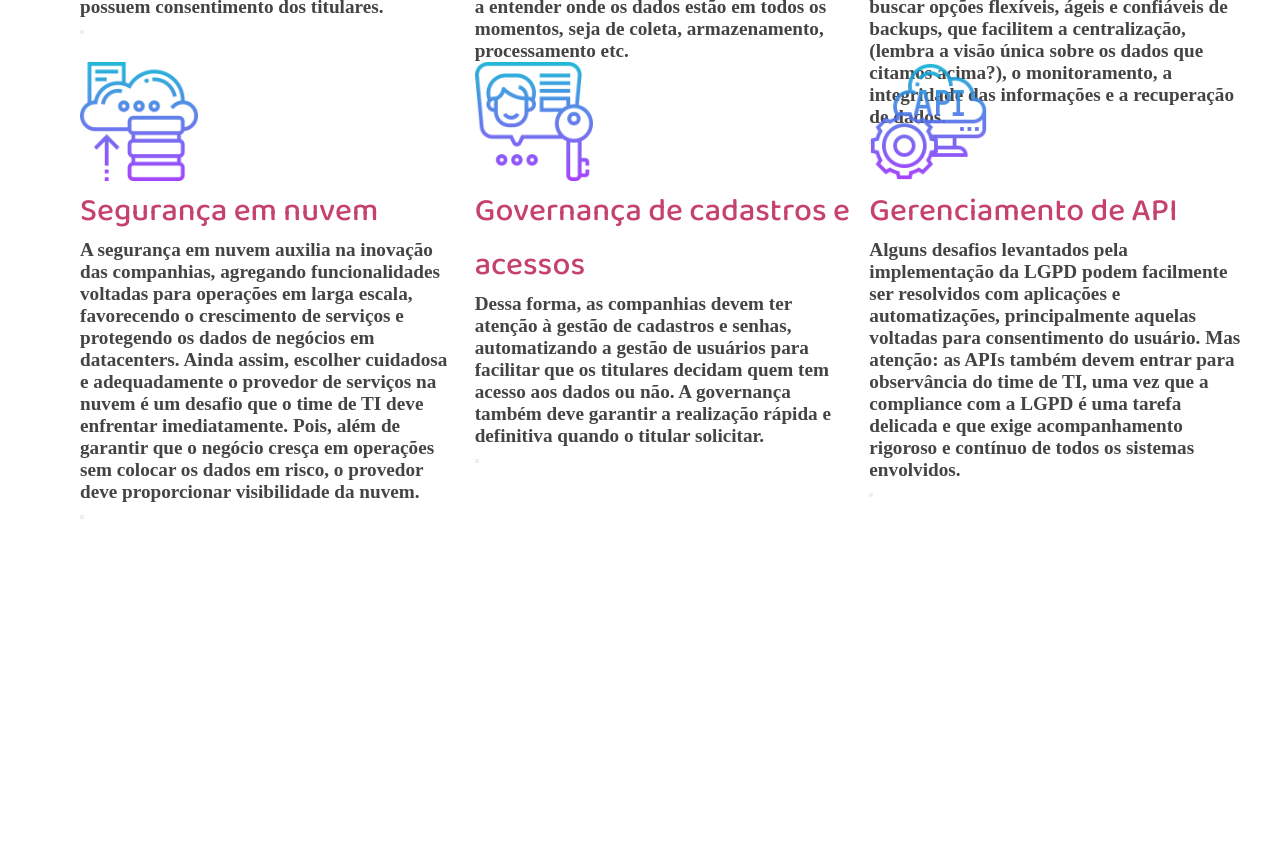
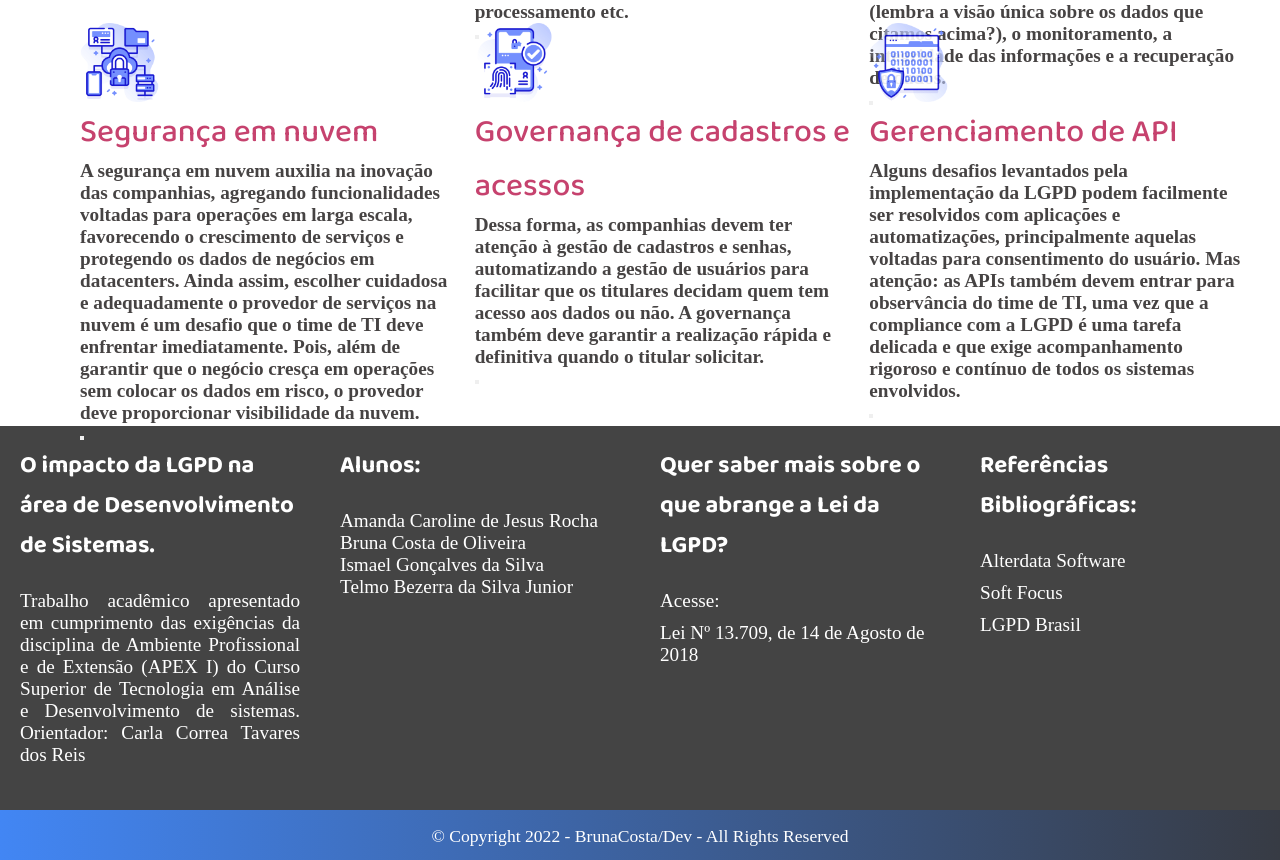
Before and after one commit to Bantonello/APEX, a plain HTML site: page APEX/Projeto-WebSite-APEX1/index.html in a window 1280 px wide. Shown: the part 2307-3167 px from the top of the page. Before the commit the page ends 2828 px from the top, so only its background shows below. Drawn offline with Linux system fonts and the light colour scheme.

Commit message:
Atualização
Criado footer

```diff
--- a/APEX/Projeto-WebSite-APEX1/index.html
+++ b/APEX/Projeto-WebSite-APEX1/index.html
@@ -211,7 +211,7 @@
         <div class="projetos">
           <div class="card">
             <div class="card-img-wrapper">
-              <img src="./Assets/cyber-security.png" alt="" class="" />
+              <img src="./Assets/privacidade.png" alt="" class="" />
             </div>
             <div class="card-info">
               <h2>Privacidade como configuração padrão</h2>
@@ -230,7 +230,7 @@
           <div class="card">
             <div class="card-img-wrapper">
               <img
-                src="./Assets/transferencia-de-arquivo.png"
+                src="./Assets/senha.png"
                 alt=""
                 class=""
               />
@@ -252,7 +252,7 @@
 
           <div class="card">
             <div class="card-img-wrapper">
-              <img src="./Assets/cole.png" alt="" class="" />
+              <img src="./Assets/servidor.png" alt="" class="" />
             </div>
             <div class="card-info">
               <h2>Tecnologias confiáveis para armazenamento</h2>
@@ -275,7 +275,7 @@
         <div class="projetos2">
           <div class="card">
             <div class="card-img-wrapper">
-              <img src="./Assets/armazenamento-na-nuvem.png" alt="" class="" />
+              <img src="./Assets/nuvem.png" alt="" class="" />
             </div>
             <div class="card-info">
               <h2>Segurança em nuvem</h2>
@@ -297,7 +297,7 @@
 
           <div class="card">
             <div class="card-img-wrapper">
-              <img src="./Assets/acesso-privado.png" alt="" class="" />
+              <img src="./Assets/impressao-digital.png" alt="" class="" />
             </div>
             <div class="card-info">
               <h2>Governança de cadastros e acessos</h2>
@@ -315,7 +315,7 @@
 
           <div class="card">
             <div class="card-img-wrapper">
-              <img src="./Assets/api.png" alt="" class="" />
+              <img src="./Assets/criptografia-de-dados.png" alt="" class="" />
             </div>
             <div class="card-info">
               <h2>Gerenciamento de API</h2>
@@ -336,6 +336,47 @@
       </section>
       <!--Projetos-->
 
+      <!--Rodapé-->
+      <footer class="principal">
+        <div class="boxs">
+          <h2>O impacto da LGPD na área de Desenvolvimento de Sistemas.</h2>
+          <p>
+            Trabalho acadêmico apresentado em cumprimento das exigências da disciplina de Ambiente Profissional e de Extensão (APEX I)
+            do Curso Superior de Tecnologia em Análise e Desenvolvimento de sistemas.
+            Orientador: Carla Correa Tavares dos Reis
+          </p>
+        </div>
+
+        <div class="boxs">
+          <h2>Alunos:</h2>
+          <p>Amanda Caroline de Jesus Rocha</p>
+          <p>Bruna Costa de Oliveira</p>
+          <p>Ismael Gonçalves da Silva</p>
+          <p>Telmo Bezerra da Silva Junior</p>
+        </div>
+
+        <div class="boxs">
+          <h2>Quer saber mais sobre o que abrange a Lei da LGPD?</h2>
+          <p>Acesse:</p>
+          <ul>
+            <li><a href="http://www.planalto.gov.br/ccivil_03/_ato2015-2018/2018/lei/L13709.htm">Lei Nº 13.709, de 14 de Agosto de 2018</a></li>
+          </ul>
+        </div>
+
+        <div class="boxs">
+          <h2>Referências Bibliográficas:</h2>
+          <ul>
+            <li><a href="https://materiais.alterdata.com.br/politica-de-privacidade-alterdata">Alterdata Software</a></li>
+            <li><a href="https://softfocus.com.br/lgpd-no-desenvolvimento-de-software/">Soft Focus</a></li>
+            <li><a href="https://www.lgpdbrasil.com.br/">LGPD Brasil</a></li>
+          </ul>
+        </div>
+      </footer>
+
+      <footer class="secundario">
+        <P>© Copyright 2022 - BrunaCosta/Dev - All Rights Reserved</P>
+      </footer>
+      <!--Rodapé-->
 
     </div>
   </body>
--- a/APEX/Projeto-WebSite-APEX1/responsive.css
+++ b/APEX/Projeto-WebSite-APEX1/responsive.css
@@ -25,3 +25,20 @@
 
 }
 /* animação do Título*/
+
+/* footer*/
+
+@media(max-width:950px){
+    footer {
+        flex-direction: column;
+    }
+
+    footer .boxs {
+        width: 100%;
+        text-align: center;
+    }
+
+    footer .boxs:nth-child(4){
+        width: 100%;
+    }
+}
--- a/APEX/Projeto-WebSite-APEX1/style.css
+++ b/APEX/Projeto-WebSite-APEX1/style.css
@@ -17,7 +17,6 @@
     flex-direction: column;
     justify-content: space-evenly;
     cursor: pointer;
-
 }
 
 .show-menu .hamburguer{
@@ -305,8 +304,8 @@ header{
 }
 
 .card-img-wrapper{
-    width: 30%;
-    height: 30%;
+    width: 20%;
+    height: 20%;
     border-radius: .5rem;
 
 }
@@ -347,3 +346,72 @@ header{
     margin-right: 1rem;
 }
 /*Projetos*/
+
+/*Rodapé*/
+.principal {
+    width: 100%;
+    min-height: 250px;
+    margin-top: 20rem;
+    background-color: #444;
+    display: flex;
+    justify-content: space-evenly;
+}
+
+.principal .boxs{
+    width: 320px;
+    min-height: 150px;
+    padding: 20px;
+    margin-bottom: 1.5rem;
+}
+
+.pricipal .boxs:nth-child(4){
+    width: 400px;
+}
+
+.boxs h2 {
+    font-family: var(--font-primary);
+    color: #fff;
+    margin-bottom: 1.5rem;
+}
+
+.boxs p {
+    font-size: var(--font-secundary);
+    font-size: 1.2rem;
+    color: #fff;
+    text-align: justify;
+}
+
+.boxs ul li {
+    margin: 10px 0px ;
+    list-style: none;
+}
+
+.boxs ul li a {
+    font-size: var(--font-secundary);
+    font-size: 1.2rem;
+    color:#ffffff;
+    text-decoration: none;
+
+}
+
+.boxs ul li a:hover{
+    color: #C6426E;
+}
+
+.secundario {
+    width: 100%;
+    min-height: 50px;
+    background: #373B44;  /* fallback for old browsers */
+    background: -webkit-linear-gradient(to right, #4286f4, #373B44);  /* Chrome 10-25, Safari 5.1-6 */
+    background: linear-gradient(to right, #4286f4, #373B44); /* W3C, IE 10+/ Edge, Firefox 16+, Chrome 26+, Opera 12+, Safari 7+ */
+    display: flex;
+    justify-content: center;
+}
+
+.secundario p {
+    margin-top: 1rem;
+    font-family: var(--font-action);
+    font-size: 1.1rem;
+    color: #ffffff;
+    text-align: center;
+}
```
Also changed, not shown: APEX/Projeto-WebSite-APEX1/Assets/criptografia-de-dados.png (added), APEX/Projeto-WebSite-APEX1/Assets/impressao-digital.png (added), APEX/Projeto-WebSite-APEX1/Assets/nuvem.png (added), APEX/Projeto-WebSite-APEX1/Assets/privacidade.png (added), APEX/Projeto-WebSite-APEX1/Assets/senha.png (added), APEX/Projeto-WebSite-APEX1/Assets/servidor.png (added).
